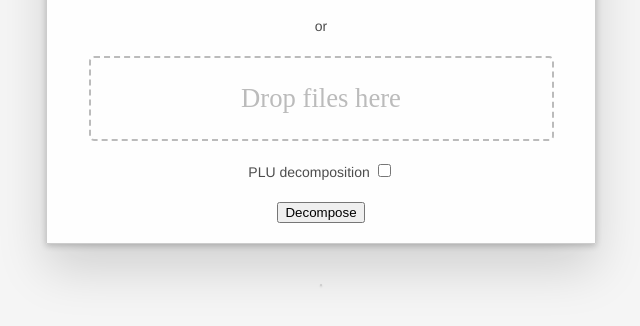
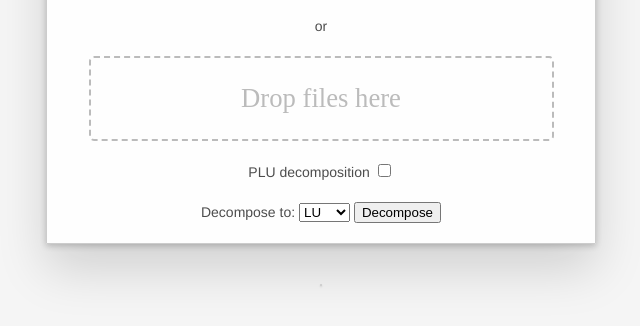
Before and after one commit to AvivYaish/LUM, a plain HTML site: page index.html in a window 1280 px wide. Shown: the part 268-594 px from the top of the page, without its empty margins (319-959 px from the left). Drawn offline with Linux system fonts and the light colour scheme.

Commit message:
select decomposition type with dropdown list

```diff
--- a/index.html
+++ b/index.html
@@ -24,6 +24,12 @@
         </div>
         <br>
         <label for="p-decomp">PLU decomposition</label> <input type="checkbox" id="p-decomp"><br><br>
+        <label for="decomposition-type">Decompose to:</label>
+        <select id="decomposition-type">
+            <option value="LU">LU</option>
+            <option value="PLU">PLU</option>
+            <option value="LDLt">LDLt</option>
+        </select>
         <input id="decompose" type="button" value="Decompose"><br><br>
     </form>
 
```
